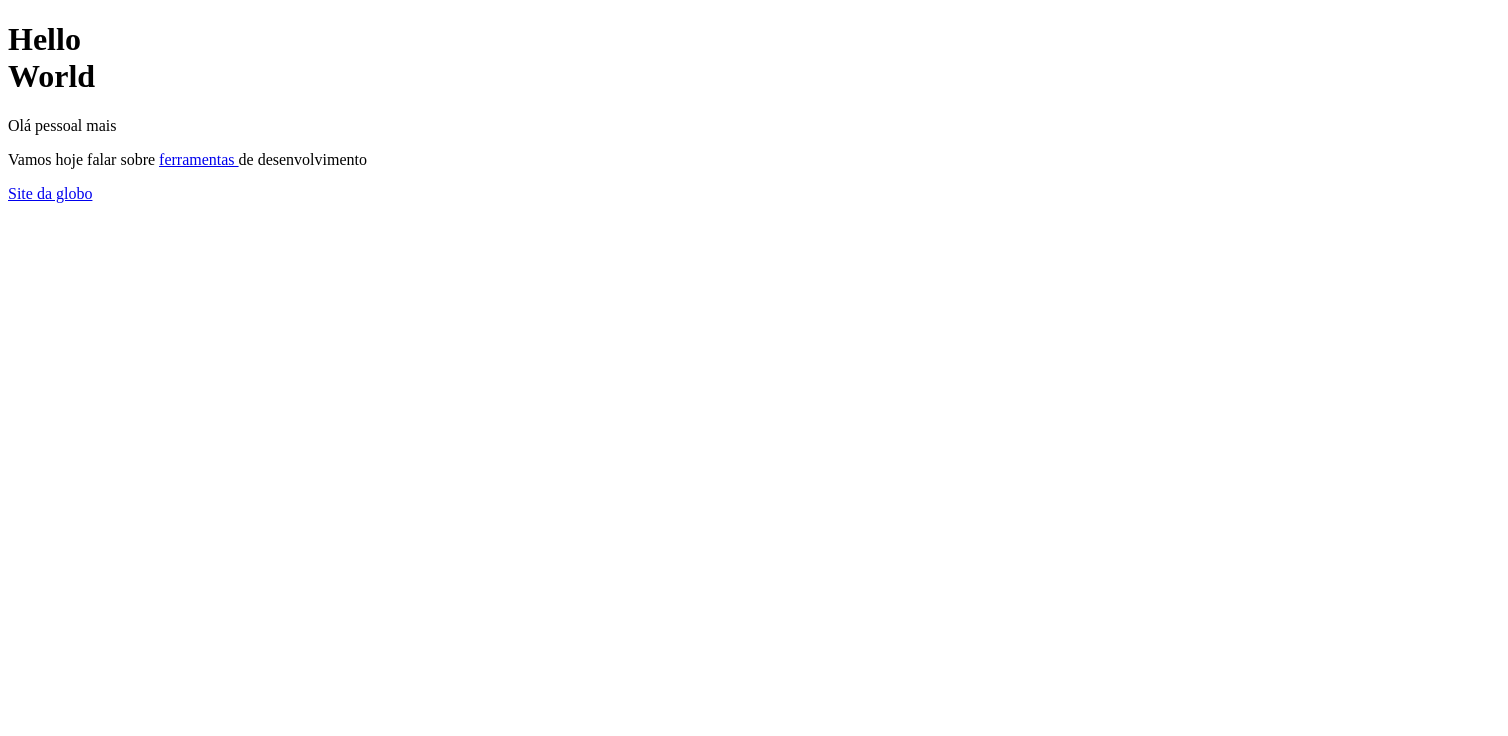
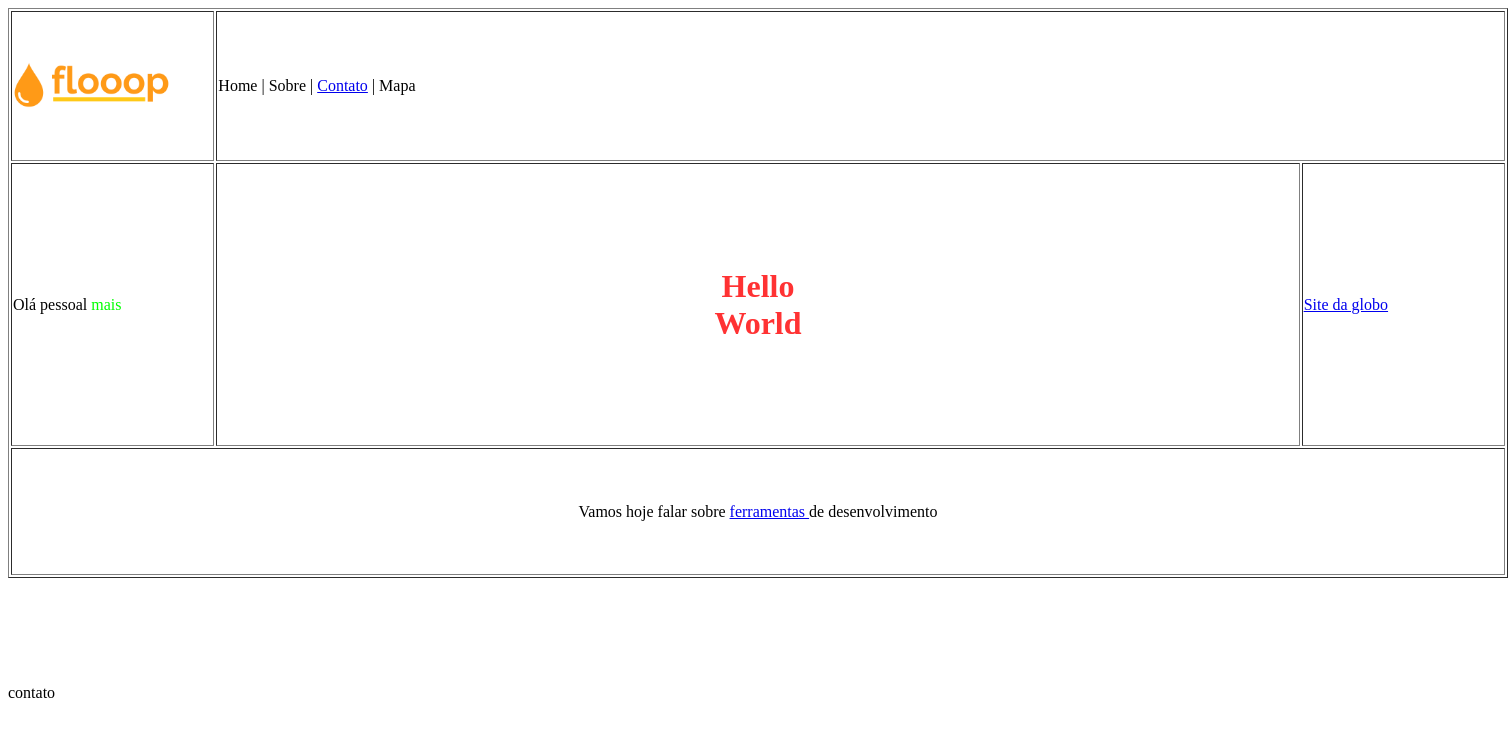
Before and after one commit to cleberleao/dev-web-aula1, a plain HTML site: page index.html in a window 1280 px wide. Shown: the whole page, 1508 px wide, since content can reach past the window. Drawn offline with Linux system fonts and the light colour scheme.

Commit message:
aula da tabela

```diff
--- a/index.html
+++ b/index.html
@@ -6,12 +6,35 @@
 		</title>
 	</head>
 	<body>
+		<table border="1px" width="1500" height="570">
+			<tr>
+			<td width="100"> <img src="foto.png" width="80%" title="Logo" alt="Logo" />
+			</td>
+			<td width="650" colspan="2"> Home | Sobre | <a href="#contato">Contato</a> | Mapa
+			</td>
+			</tr>
+			<tr>
+			<td width="100">
+				<p>
+					Olá pessoal <font color="#00ff00">mais</font>
+				</p>
+			</td>
+			<td width="550">
+				<center>
 				<h1>
-			Hello <br> World
+					<font color="#ff3233">Hello <br> World</font>
 				</h1>
-		<p>
-			Olá pessoal mais
-		</p>
+				</center>
+			</td>
+			<td width="100">
+				<a target="_self" href="https://globo.com">
+					Site da globo
+				</a>
+			</td>
+			</tr>
+			<tr>
+			<td width="750" colspan="3">
+				<center>
 					<p>
 					Vamos hoje falar sobre
 					<a target="_blank" href="https://blog.umbler.com/br/ferramentas-para-desenvolvedores-da-web/">
@@ -19,8 +42,15 @@
 					</a>
 					de desenvolvimento
 					</p>
-		<a target="_self" href="https://globo.com">
-			Site da globo
-		</a>
+				</center>
+			</td>
+			</tr>
+		</table>
+<br>
+<br>
+<br>
+<br>
+<br>
+<p id="contato">contato</p>
 	</body>
 </html>
```
Also changed, not shown: foto.png (added). Lines whose indentation alone changed are shown as unchanged.
